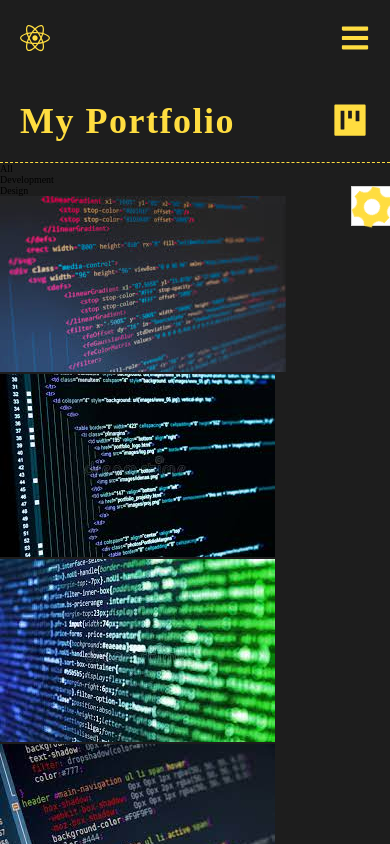
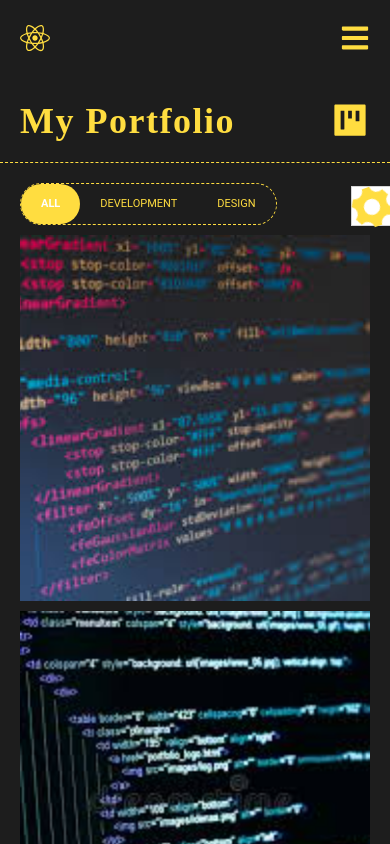
Before and after one commit to omidashouri/ashouri-demo-redux, a React (Create React App) app: page /portfolio in a window 390 px wide. Shown: the top 844 px of the page. Built offline with nearby package versions, Linux system fonts and the light colour scheme.

Commit message:
CPPW 12. Portfolio Section completed : omidashouri : 010220

```diff
--- a/src/components_6portfolioCss/containers/portfolio/index.jsx
+++ b/src/components_6portfolioCss/containers/portfolio/index.jsx
@@ -1,4 +1,4 @@
-import React from "react";
+import React, {useState} from "react";
 import ImageOne from '../../images/1.jpeg';
 import ImageTwo from '../../images/2.jpeg';
 import ImageThree from '../../images/3.jpeg';
@@ -7,9 +7,25 @@
 import PageHeaderContent from "../../components/pageHeaderContent";
 import {AiFillProject} from 'react-icons/ai'
 import {filterOptions, portfolioData} from "./utils";
+import './styles.scss'
 
 
 const Portfolio = () => {
+
+    const [filterValue, setFilterValue] = useState(1)
+    const [hoveredIndex, setHoveredIndex] = useState(null)
+    const filteredPortfolioData = filterValue === 1
+        ?
+        portfolioData
+        :
+        portfolioData
+            .filter((item) => item.sectionId === filterValue);
+
+    const handleFilter = (id) => {
+        setFilterValue(id);
+        console.log(id);
+    }
+
     return (
         <section id={'portfolio'} className={'portfolio'}>
             <PageHeaderContent headerText={'My Portfolio'} icon={<AiFillProject size={40}/>}/>
@@ -18,20 +34,36 @@
                     {
                         filterOptions.map((option) =>
                             (
-                                <li key={option.id}>{option.label}</li>
+                                <li onClick={() => handleFilter(option.id)}
+                                    key={`filter${option.id}`}
+                                    className={option.id === filterValue ? 'active' : ''}
+                                >{option.label}</li>
                             )
                         )
                     }
                 </ul>
                 <div className={'portfolio__content__cards'}>
                     {
-                        portfolioData.map((item,key) =>
+                        filteredPortfolioData.map((item, key) =>
                             (
-                                <div key={key} className={'portfolio__content__cards__item'}>
-                                    <div className={'portfolio__content__cards__item__image-wrapper'}>
-                                        {/*<a>*/}
+                                <div onMouseEnter={() => setHoveredIndex(key)}
+                                     onMouseLeave={() => setHoveredIndex(null)}
+                                     key={key} className={'portfolio__content__cards__item'}>
+                                    <div className={'portfolio__content__cards__item__img-wrapper'}>
+                                        <a>
                                             <img src={item.image} alt={'project image'}/>
-                                        {/*</a>*/}
+                                        </a>
+                                    </div>
+                                    <div className={'overlay'}>
+                                        {
+                                            hoveredIndex === key && (
+                                                <div>
+                                                    <p>{item.projectName}</p>
+                                                    <button>Visit</button>
+                                                </div>
+                                            )
+                                        }
+
                                     </div>
                                 </div>
                             ))
--- a/src/components_6portfolioCss/containers/portfolio/styles.scss
+++ b/src/components_6portfolioCss/containers/portfolio/styles.scss
@@ -0,0 +1,145 @@
+.portfolio {
+
+  &__content {
+    padding: 20px;
+    width: 100%;
+
+    &__filter {
+      display: inline-block;
+      margin: 0 auto;
+      border-radius: 26px;
+      border: 1px dashed var(--selected-theme-main-color);
+      line-height: 0;
+      text-align: center;
+
+      li {
+        font-size: 16px;
+        display: inline-block;
+        cursor: pointer;
+        position: relative;
+        color: var(--selected-theme-main-color);
+        text-transform: uppercase;
+        padding: 20px;
+        transition: all 0.4s ease;
+        font-family: 'Roboto', sans-serif;
+
+        &.active {
+          background: var(--selected-theme-main-color);
+          color: var(--yellow-theme-sub-text-color);
+          font-weight: 600;
+          border-radius: 26px;
+        }
+      }
+    }
+
+    &__cards {
+      display: grid;
+      grid-template-columns: repeat(3, 1fr);
+      gap: 1rem;
+      margin-top: 10px;
+
+      &__item {
+        height: 366px;
+        cursor: pointer;
+        position: relative;
+
+        //when hover on item then in '.overlay' class set opacity to one
+        &:hover .overlay {
+          opacity: 1;
+        }
+
+        &__img-wrapper {
+          height: 100%;
+
+          a {
+            height: 100%;
+
+            img {
+              height: inherit;
+              object-fit: cover;
+              width: 100%;
+            }
+          }
+        }
+
+        .overlay {
+          position: absolute;
+          top: 0;
+          bottom: 0;
+          left: 0;
+          right: 0;
+          width: 100%;
+          height: 100%;
+          opacity: 0;
+          transition: 0.5s ease;
+          background-color: var(--selected-theme-main-color);
+
+          div {
+            position: absolute;
+            top: 50%;
+            left: 50%;
+            transform: translate(-50%, -50%);
+            text-align: center;
+
+            p {
+              color: var(--selected-theme-sub-text-color);
+              margin: 0;
+              font-weight: 500;
+              font-size: 3rem;
+              position: relative;
+              overflow: hidden;
+              animation: typingEffect 1s steps(30, end);
+              white-space: nowrap;
+            }
+
+            button {
+              cursor: pointer;
+              margin-top: 15px;
+              padding: 10px 70px;
+              font-size: 2rem;
+              background: transparent;
+              color: var(--selected-theme-sub-text-color);
+              border: 1.5px solid var(--selected-theme-sub-text-color);
+              border-radius: 4px;
+              font-weight: 500;
+            }
+          }
+        }
+      }
+    }
+  }
+}
+
+@keyframes typingEffect {
+  from {
+    width: 0;
+  }
+  to {
+    width: 100%;
+  }
+}
+
+@media only screen and (max-width: 480px) {
+
+  .portfolio__content__filter > li {
+    font-size: 11px;
+  }
+
+  .portfolio__content__cards {
+    grid-template-columns: repeat(1, 1fr);
+  }
+}
+
+@media only screen and (min-width: 481px) and (max-width: 768px) {
+  .portfolio__content__filter > li {
+    font-size: 14px;
+  }
+
+  .portfolio__content__cards {
+    grid-template-columns: repeat(2, 1fr);
+  }
+
+  .portfolio__content__cards__item .overlay div p {
+    font-size: 2.5rem;
+  }
+}
```
